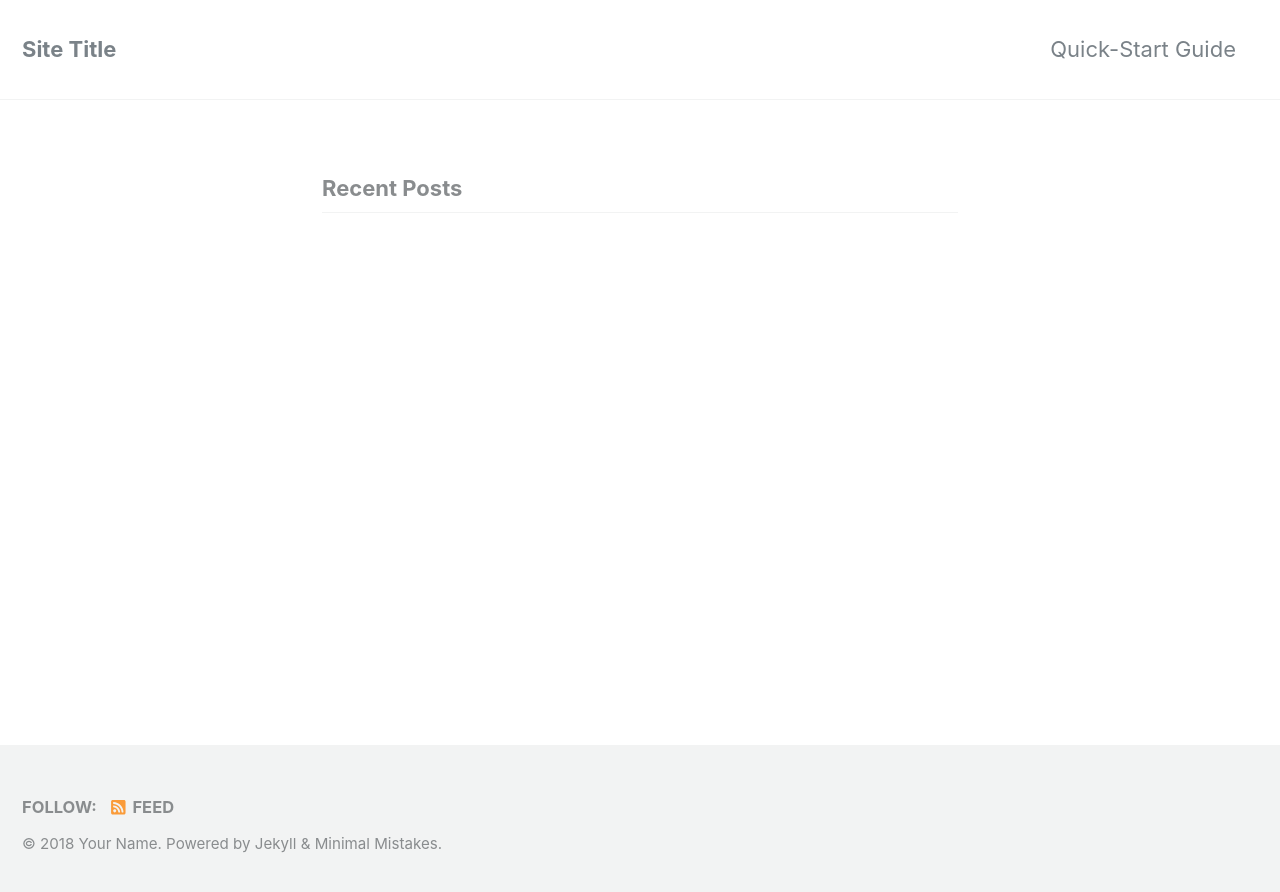
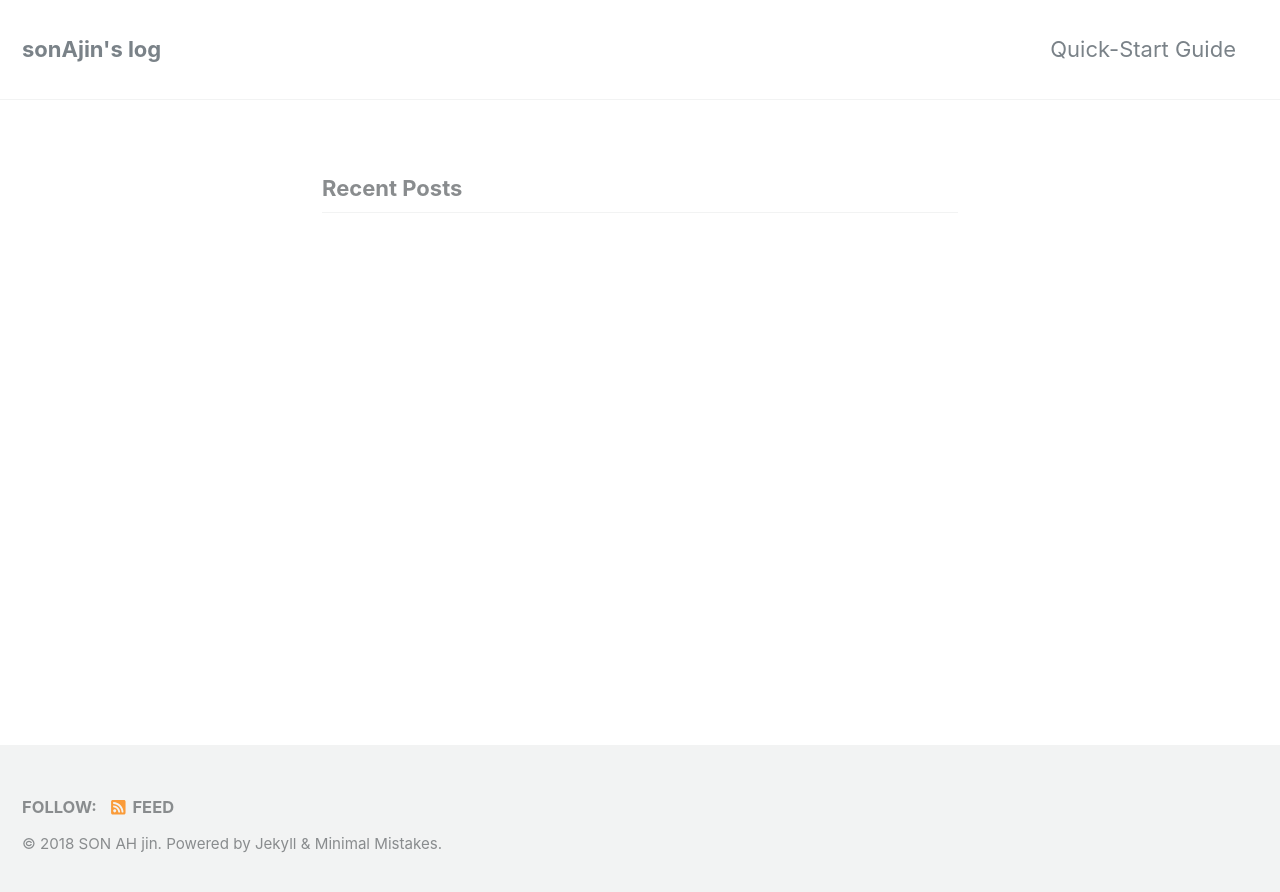
Before and after one commit to sonAJin1/sonAJin1.github.io, a Jekyll site: the page built from index.md, in a window 1280 px wide. Shown: the top 892 px of the page. Built offline with Jekyll 4.4.1, drawn with Linux system fonts in a browser that asks for light colours; nearby versions of some CDN libraries; the list of posts is cut into pages by our own code.

Commit message:
[2018.05.17] change blog name

```diff
--- a/_config.yml
+++ b/_config.yml
@@ -16,11 +16,11 @@ minimal_mistakes_skin    : "default" # "air", "aqua", "contrast", "dark", "dirt"
 
 # Site Settings
 locale                   : "en-US"
-title                    : "Site Title"
+title                    : "sonAjin's log"
 title_separator          : "-"
-name                     : "Your Name"
+name                     : "SON AH jin"
 description              : "An amazing website."
-url                      : # the base hostname & protocol for your site e.g. "https://mmistakes.github.io"
+url                      : https://sonAjin1.github.io # the base hostname & protocol for your site e.g. "https://mmistakes.github.io"
 baseurl                  : # the subpath of your site, e.g. "/blog"
 repository               : # GitHub username/repo-name e.g. "mmistakes/minimal-mistakes"
 teaser                   : # path of fallback teaser image, e.g. "/assets/images/500x300.png"
```
